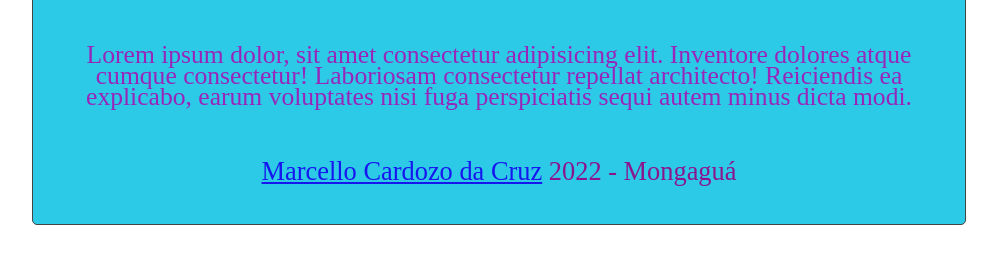
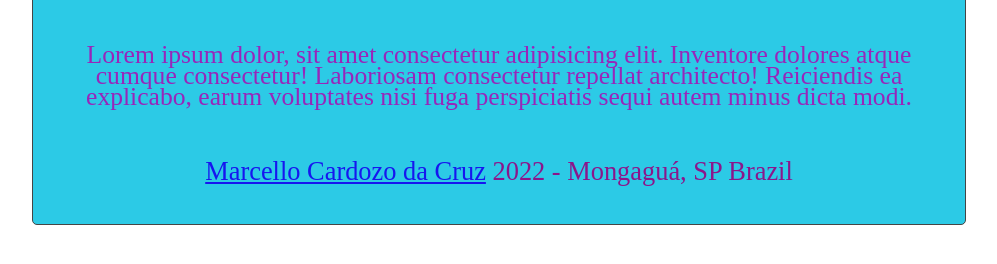
Before and after one commit to Marcello-Cruz/Tema-4, a plain HTML site: page index.html in a window 1280 px wide. Shown: the part 314-578 px from the top of the page, without its empty margins (141-1138 px from the left). Drawn offline with Linux system fonts and the light colour scheme.

Commit message:
add na conta certa

```diff
--- a/index.html
+++ b/index.html
@@ -16,7 +16,7 @@
      <p>Lorem ipsum dolor, sit amet consectetur adipisicing elit. Inventore dolores atque cumque consectetur! Laboriosam consectetur repellat architecto! Reiciendis ea explicabo, earum voluptates nisi fuga perspiciatis sequi autem minus dicta modi.</p>
  </div>
  <div class="nome">
-     <p><a href="https://github.com/marcelloB2">Marcello Cardozo da Cruz</a> 2022 - Mongaguá</p>
+     <p><a href="https://github.com/marcelloB2">Marcello Cardozo da Cruz</a> 2022 - Mongaguá, SP Brazil</p>
  </div>
 </div>
 </body>
```
